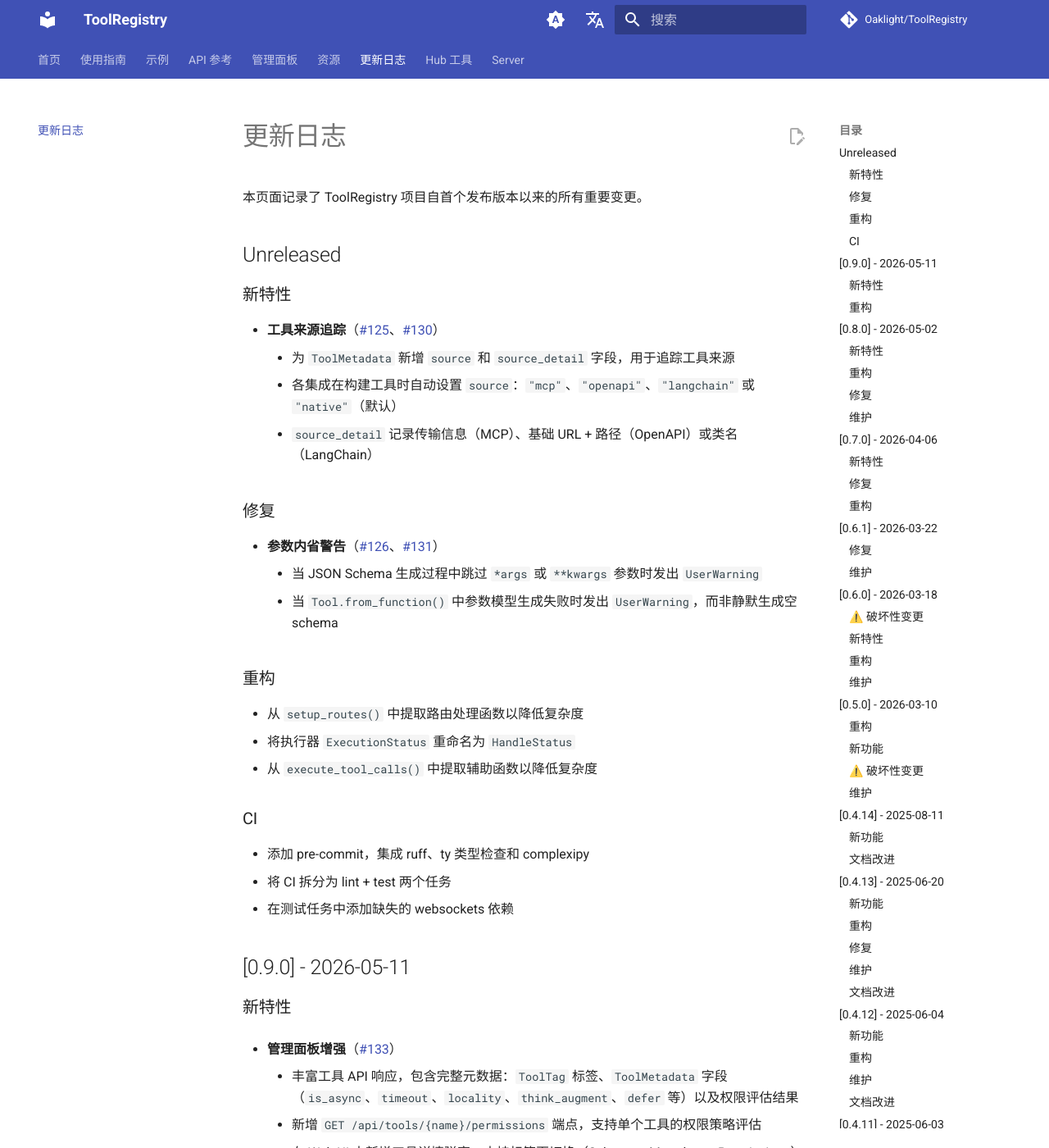
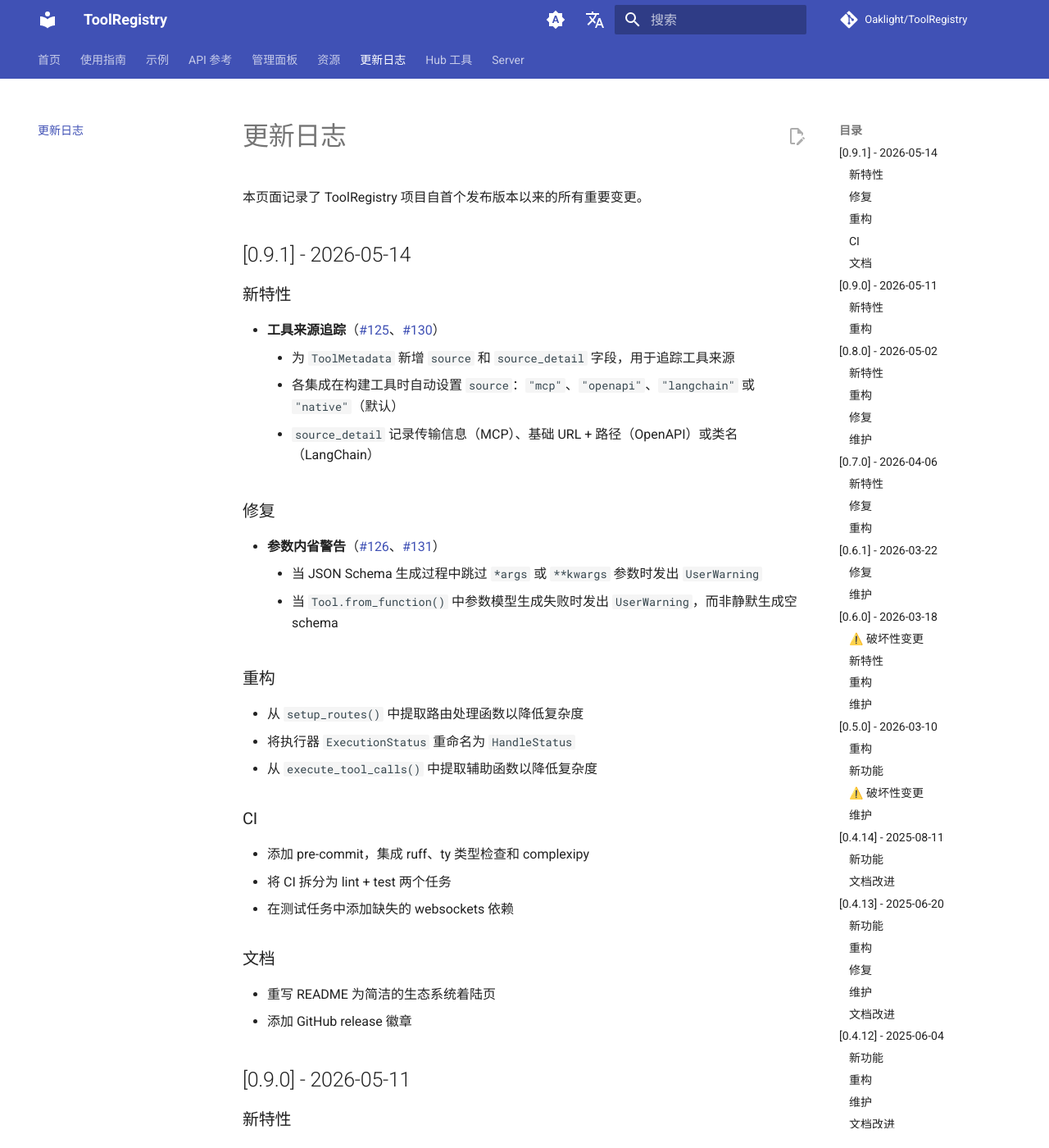
Before and after one commit to Oaklight/ToolRegistry, an MkDocs documentation site: the page built from docs/changelog.md, in a window 1280 px wide and 1400 px high. Shown: the whole window at 82% size. Built offline with MkDocs 1.6.1 and Material for MkDocs 9.7.7, drawn with Linux system fonts in a browser that asks for light colours; comment, search, counter and statistics services are not loaded.

Commit message:
release: v0.9.1 changelog

```diff
--- a/docs/changelog.md
+++ b/docs/changelog.md
@@ -10,7 +10,7 @@
 
 本页面记录了 ToolRegistry 项目自首个发布版本以来的所有重要变更。
 
-## Unreleased
+## [0.9.1] - 2026-05-14
 
 ### 新特性
 
@@ -36,6 +36,11 @@
 - 添加 pre-commit，集成 ruff、ty 类型检查和 complexipy
 - 将 CI 拆分为 lint + test 两个任务
 - 在测试任务中添加缺失的 websockets 依赖
+
+### 文档
+
+- 重写 README 为简洁的生态系统着陆页
+- 添加 GitHub release 徽章
 
 ## [0.9.0] - 2026-05-11
 
```
